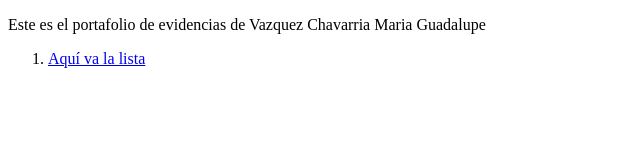
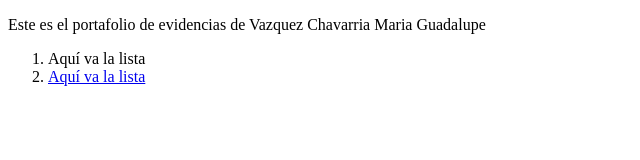
Before and after one commit to VazquezChavarria/4IV8_Vazquez_Chavarria_Maria_Guadalupe, a plain HTML site: page index.html in a window 1280 px wide. Shown: the whole page, without its empty margins (0-640 px from the left). Drawn offline with Linux system fonts and the light colour scheme.

Commit message:
AREERHLO

```diff
--- a/index.html
+++ b/index.html
@@ -8,6 +8,7 @@
 <body>
     <p>Este es el portafolio de evidencias de Vazquez Chavarria Maria Guadalupe</p>
         <ol>
+            <li>Aquí va la lista</li>
             <li><a href="./01Practica_VázquezChavarriaMariaGuadalupe/">Aquí va la lista</a></li>
 
         </ol>
```
